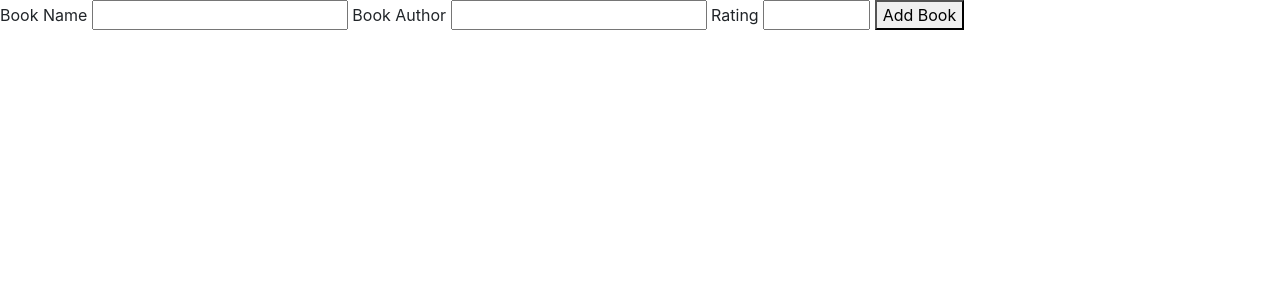
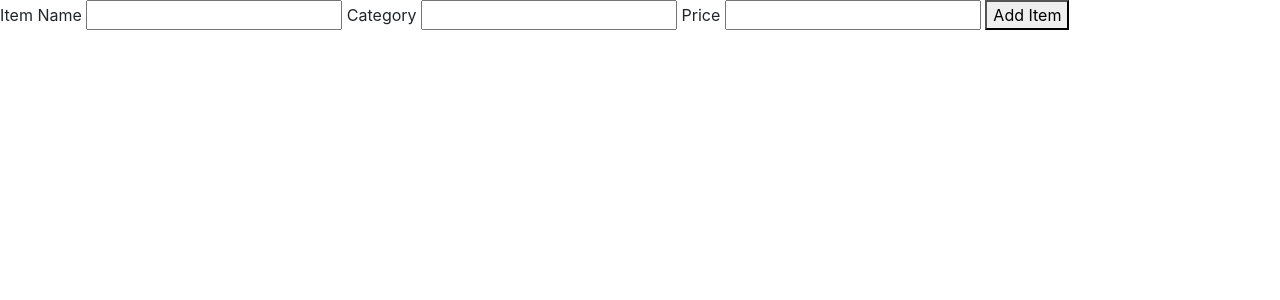
Before and after one commit to skdat6/flask-db-list, a Flask app: page /add in a window 1280 px wide. Shown: the top 300 px of the page. Run offline with Flask 2, Linux system fonts and the light colour scheme.

Commit message:
changed entry concept, finished main functionality

```diff
--- a/main.py
+++ b/main.py
@@ -8,14 +8,14 @@
 db = SQLAlchemy(app)
 
 
-class Book(db.Model):
+class Item(db.Model):
     id = db.Column(db.Integer, primary_key=True)
-    title = db.Column(db.String(80), unique=True, nullable=False)
-    author = db.Column(db.String(120), unique=False, nullable=False)
-    rating = db.Column(db.Float, unique=False, nullable=False)
+    item = db.Column(db.String(80), unique=True, nullable=False)
+    category = db.Column(db.String(120), unique=False, nullable=False)
+    price = db.Column(db.Float, unique=False, nullable=False)
 
     def __repr__(self):
-        return f'<Book {self.title}>'
+        return f'<item {self.title}>'
 
 
 db.create_all()
@@ -23,18 +23,18 @@
 
 @app.route('/')
 def home():
-    books = db.session.query(Book).all()
-    return render_template("index.html", books=books)
+    items = db.session.query(Item).all()
+    return render_template("index.html", items=items)
 
 
 @app.route("/add", methods=["GET", "POST"])
 def add():
     if request.method == "POST":
-        new_book = Book(
-            title=request.form["title"],
-            author=request.form["author"],
-            rating=request.form["rating"])
-        db.session.add(new_book)
+        new_item = Item(
+            item=request.form["item"],
+            category=request.form["category"],
+            price=request.form["price"])
+        db.session.add(new_item)
         db.session.commit()
 
         return redirect(url_for('home'))
@@ -45,22 +45,22 @@
 def edit():
     if request.method == "POST":
 
-        book_id = request.form["id"]
-        book_to_update = Book.query.get(book_id)
-        book_to_update.rating = request.form["rating"]
+        item_id = request.form["id"]
+        item_to_update = Item.query.get(item_id)
+        item_to_update.price = request.form["price"]
         db.session.commit()
         return redirect(url_for('home'))
-    book_id = request.args.get('id')
-    book_selected = Book.query.get(book_id)
-    return render_template("edit_rating.html", book=book_selected)
+    item_id = request.args.get('id')
+    item_selected = Item.query.get(item_id)
+    return render_template("edit_rating.html", item=item_selected)
 
 
 
 @app.route("/delete")
 def delete():
-    book_id = request.args.get('id')
-    book_to_delete = Book.query.get(book_id)
-    db.session.delete(book_to_delete)
+    item_id = request.args.get('id')
+    item_to_delete = Item.query.get(item_id)
+    db.session.delete(item_to_delete)
     db.session.commit()
     return redirect(url_for('home'))
 
--- a/static/styles/homepage.css
+++ b/static/styles/homepage.css
@@ -5,3 +5,8 @@
 .status-msg {
 padding-left: 15px;
 }
+
+.item-list {
+padding-top: 20px;
+padding-bottom: 20px;
+}
--- a/templates/add.html
+++ b/templates/add.html
@@ -14,13 +14,13 @@
 </head>
 <body>
     <form class="form-class" action="{{ url_for('add') }}" method="POST">
-        <label>Book Name</label>
-        <input name="title" type="text">
-        <label>Book Author</label>
-        <input name="author" type="text">
-        <label>Rating</label>
-        <input name="rating" type="number" min="0" max="10" step="0.1">
-        <button type="submit">Add Book</button>
+        <label>Item Name</label>
+        <input name="item" type="text">
+        <label>Category</label>
+        <input name="category" type="text">
+        <label>Price</label>
+        <input name="price" type="number" min="0" step="0.1">
+        <button type="submit">Add Item</button>
     </form>
 </body>
 </html>
```
Also changed, not shown: templates/edit_rating.html (+6 -6 lines), templates/index.html (+9 -9 lines).
